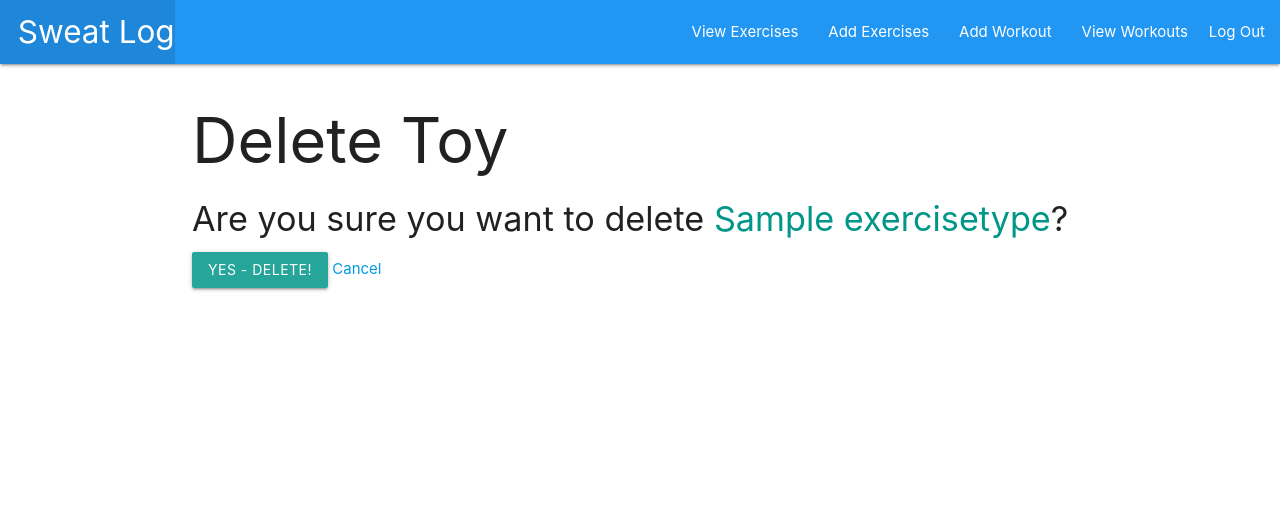
After one commit to jsonnguyen/sweatlog, a Django app: page /exercises/1/delete/ in a window 1280 px wide. The commit adds this page. Shown: the top 528 px of the page. Run offline with Django 5.2, Linux system fonts and the light colour scheme; a user stored in the database is signed in; tables that the repository leaves empty hold one stand-in row (values such as "Sample post").

Commit message:
users can edit/delete exercises

```diff
--- /dev/null
+++ b/main_app/templates/main_app/exercisetype_confirm_delete.html
@@ -0,0 +1,13 @@
+{% extends 'base.html' %}
+
+{% block content %}
+  <h1>Delete Toy</h1>
+
+  <h4>Are you sure you want to delete <span class="teal-text">{{ object.name }}</span>?</h4>
+
+  <form action="" method="POST">
+    {% csrf_token %}
+    <input type="submit" value="Yes - Delete!" class="btn">
+    <a href="{% url 'exercise_detail' object.id %}">Cancel</a>
+  </form>
+{% endblock %}
--- a/main_app/templates/main_app/exercisetype_detail.html
+++ b/main_app/templates/main_app/exercisetype_detail.html
@@ -13,7 +13,10 @@
             {{ muscle.name }}{% if not forloop.last %}, {% endif %}
         {% endfor %}
       </div>
-
+      <div class="card-action">
+        <a href="{% url 'exercise_update' exercise_type.id %}">Edit</a>
+        <a href="{% url 'exercise_delete' exercise_type.id %}">Delete</a>
+      </div>
     </div>
   </div>
 </div>
--- a/main_app/urls.py
+++ b/main_app/urls.py
@@ -13,5 +13,7 @@ urlpatterns = [
     path('workouts/<int:workout_id>/delete_exercise/<int:exercise_id>', views.delete_exercise, name='delete_exercise'),
     path('exercises/', views.ExerciseTypeList.as_view(), name='exercise_index'),
     path('exercises/<int:exercise_type_id>/', views.exercise_type_detail, name='exercise_detail'),
-    path('exercises/create', views.ExerciseTypeCreate.as_view(), name='exercise_create')
+    path('exercises/create/', views.ExerciseTypeCreate.as_view(), name='exercise_create'),
+    path('exercises/<int:pk>/update/', views.ExerciseTypeUpdate.as_view(), name='exercise_update'),
+    path('exercises/<int:pk>/delete/', views.ExerciseTypeDelete.as_view(), name='exercise_delete'),
 ]
--- a/main_app/views.py
+++ b/main_app/views.py
@@ -82,6 +82,14 @@ class WorkoutDelete(LoginRequiredMixin, DeleteView):
 class ExerciseTypeList(ListView):
   model = ExerciseType
 
-class ExerciseTypeCreate(CreateView):
+class ExerciseTypeCreate(LoginRequiredMixin, CreateView):
   model = ExerciseType
   fields = '__all__'
+
+class ExerciseTypeUpdate(LoginRequiredMixin, UpdateView):
+  model = ExerciseType
+  fields = '__all__'
+
+class ExerciseTypeDelete(LoginRequiredMixin, DeleteView):
+  model = ExerciseType
+  success_url = '/exercises'
```
